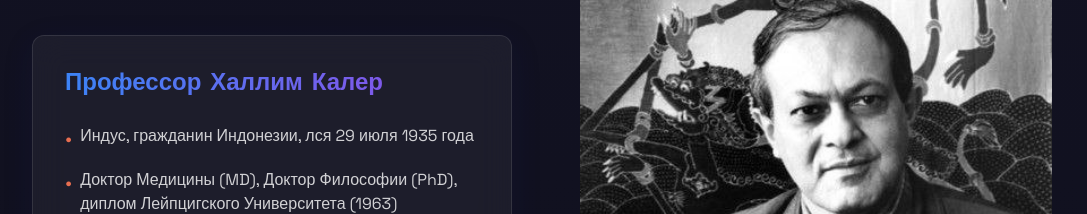
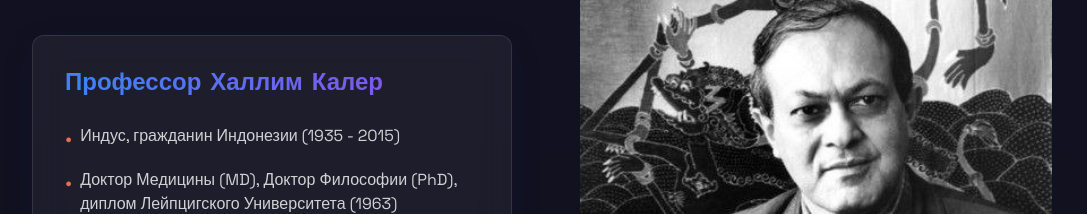
Before and after one commit to ivkin-vladimir/best-transformation-landing, a React (Vite) app: page / in a window 1280 px wide. Shown: the part 3520-3734 px from the top of the page, without its empty margins (96-1183 px from the left). Built offline with nearby package versions, Linux system fonts and the light colour scheme.

Commit message:
Fix author biography

```diff
--- a/src/components/AuthorSection.tsx
+++ b/src/components/AuthorSection.tsx
@@ -44,7 +44,7 @@ const AuthorSection: React.FC = () => {
               once: true
             }} className="flex items-start">
                 <span className="text-accent mr-2 text-xl">•</span>
-                <span>Индус, гражданин Индонезии, лся 29 июля 1935 года</span>
+                <span>Индус, гражданин Индонезии (1935 - 2015)</span>
               </motion.li>
               <motion.li initial={{
               opacity: 0,
```
